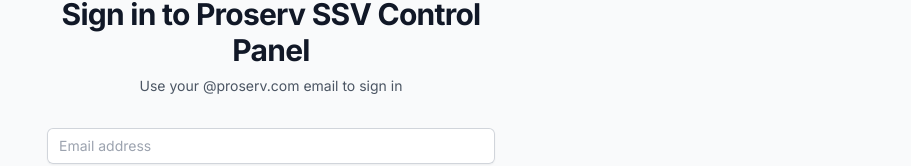
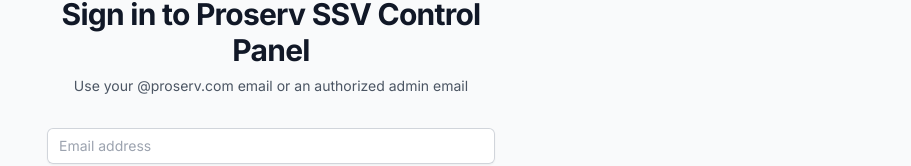
Before and after one commit to AbuCTF/Proserv, a Next.js app: page /auth/signin in a window 1280 px wide. Shown: the part 342-508 px from the top of the page, without its empty margins (369-1280 px from the left). Built offline with nearby package versions, Linux system fonts and the light colour scheme.

Commit message:
Update v5.12

```diff
--- a/src/app/auth/signin/page.tsx
+++ b/src/app/auth/signin/page.tsx
@@ -1,10 +1,8 @@
 'use client';
+
 import { useState } from 'react';
 import { signIn } from 'next-auth/react';
 import { ProservLogo } from '@/components/ProservLogo';
-
-// Define allowed admin emails
-const ALLOWED_ADMIN_EMAILS = ['aburahman918@gmail.com'];
 
 export default function SignIn() {
   const [email, setEmail] = useState('');
@@ -13,14 +11,9 @@
 
   const handleSubmit = async (e: React.FormEvent) => {
     e.preventDefault();
+
     if (!email) {
       setError('Email is required');
-      return;
-    }
-
-    // Check if email is allowed (either @proserv.com or in admin list)
-    if (!email.endsWith('@proserv.com') && !ALLOWED_ADMIN_EMAILS.includes(email)) {
-      setError('Only @proserv.com email addresses or authorized admin emails are allowed');
       return;
     }
 
@@ -31,10 +24,10 @@
       const result = await signIn('email', {
         email,
         callbackUrl: '/',
-        redirect: true, // This will automatically redirect to verify-request
+        redirect: true, // will redirect to /verify-request
       });
 
-      // This code will only run if there's an immediate error since redirect is true
+      // This part will only run if there's an immediate error
       if (result?.error) {
         setError(result.error);
       }
@@ -54,7 +47,7 @@
             Sign in to Proserv SSV Control Panel
           </h2>
           <p className="mt-2 text-center text-sm text-gray-600">
-            Use your @proserv.com email to sign in
+            Use your @proserv.com email or an authorized admin email
           </p>
         </div>
         <form className="mt-8 space-y-6" onSubmit={handleSubmit}>
```
